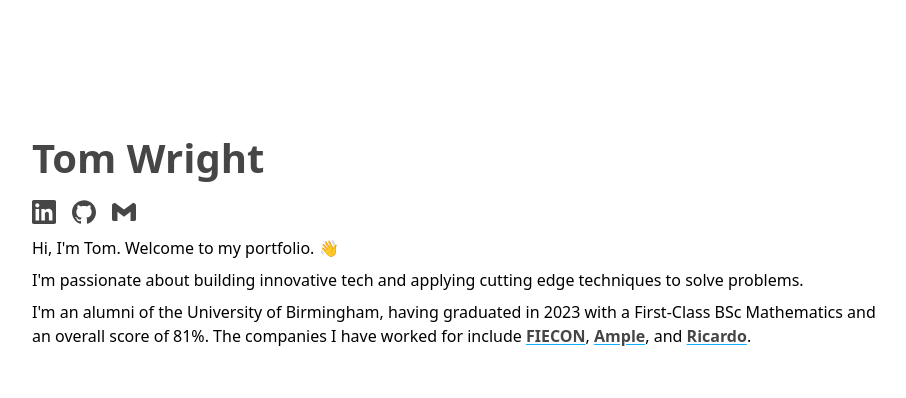
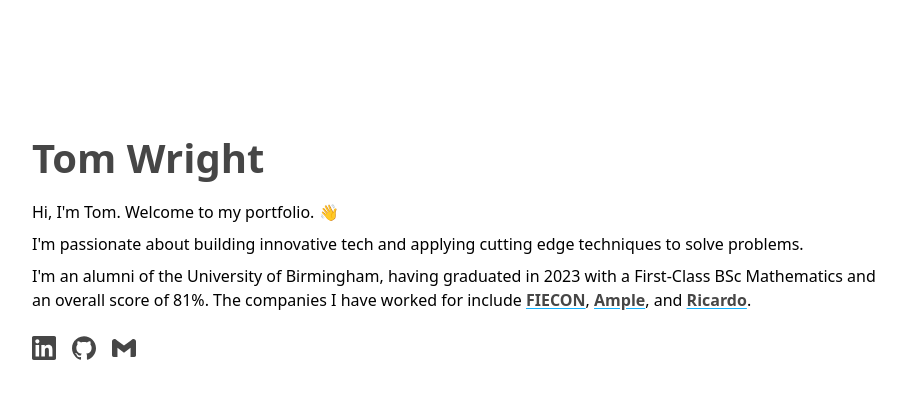
Before and after one commit to wrightom/toms-portfolio, a React (Vite) app: page / in a window 1280 px wide. Shown: the top 398 px of the page, without its empty margins (180-1086 px from the left). Built offline with nearby package versions, Linux system fonts and the light colour scheme.

Commit message:
Funky transition

```diff
--- a/src/App.tsx
+++ b/src/App.tsx
@@ -50,8 +50,7 @@ function App() {
   return (
     // Tailwind: centers the container horizontally (mx-auto), sets different maximum widths for various screen sizes (max-w-2xl, sm:max-w-3xl, md:max-w-4xl), and adds top and bottom padding that increases on medium screens (pt-28 pb-20 md:pt-32)
     <div className="content mx-auto max-w-2xl pt-28 pb-20 sm:max-w-3xl md:max-w-4xl md:pt-32 px-5 flex flex-col gap-3">
-      <h1>Tom Wright</h1>
-      <LinkIcons />
+      <a href="https://tomwright.io"><h1 className="title">Tom Wright</h1></a>
       <div className="space-y-2">
         <p>Hi, I'm Tom. Welcome to my portfolio. 👋</p>
         <p>
@@ -67,7 +66,8 @@ function App() {
           {" "}<LinkNewTab href="https://ricardo.com">Ricardo</LinkNewTab>.
         </p>
       </div>
-{/*
+      <LinkIcons className="mt-3" />
+      {/*
       <h2>Projects</h2>
       <div
         id="projects"
--- a/src/components/LinkIcons.tsx
+++ b/src/components/LinkIcons.tsx
@@ -1,9 +1,9 @@
 import LinkNewTab from "./LinkNewTab";
 
-export default function LinkIcons() {
+export default function LinkIcons({className = ""}: {className?: string}) {
   return (
     <>
-      <div className="flex space-x-4 justify-start">
+      <div className={`${className} flex space-x-4 justify-start`}>
         <div>
           <LinkNewTab
             href="https://www.linkedin.com/in/tomnw/"
--- a/src/index.css
+++ b/src/index.css
@@ -28,13 +28,47 @@ h1 {
     .decoration-blue {
         text-decoration-color: var(--theme-blue);
     }
+
     .text-primarylight {
         color: var(--theme-blue);
     }
+
     .hover\:text-primarylight:hover {
         color: var(--theme-blue);
     }
+
     .text-gray {
         color: var(--theme-gray);
     }
 }
+
+
+
+
+.title {
+    transition: all 0.4s cubic-bezier(0.25, 0.46, 0.45, 0.94);
+    position: relative;
+    z-index: 2;
+}
+/*
+.title::before {
+    content: attr(data-text);
+    position: absolute;
+    top: 0;
+    left: 0;
+    z-index: -1;
+    transition: all 0.4s cubic-bezier(0.25, 0.46, 0.45, 0.94);
+    opacity: 0;
+    transform: translate(0, 0);
+} */
+
+.title:hover {
+    color: var(--theme-blue);
+    transform: translate(-6px, -6px);
+    text-shadow: 6px 6px 0px var(--theme-gray);
+}
+
+/* .title:hover::before {
+    opacity: 1;
+    transform: translate(50px, 50px);
+} */
```
Lines whose indentation alone changed are shown as unchanged.
